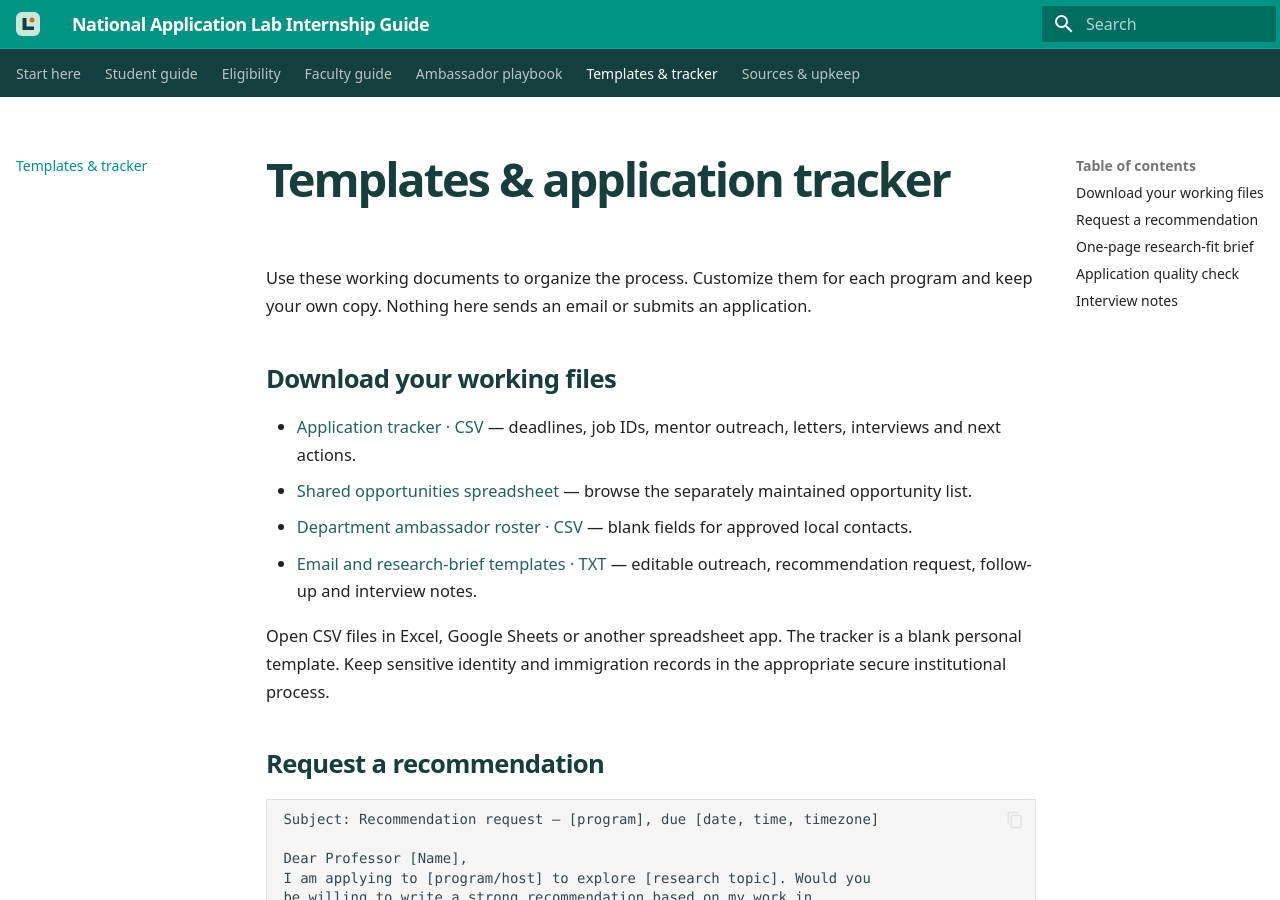
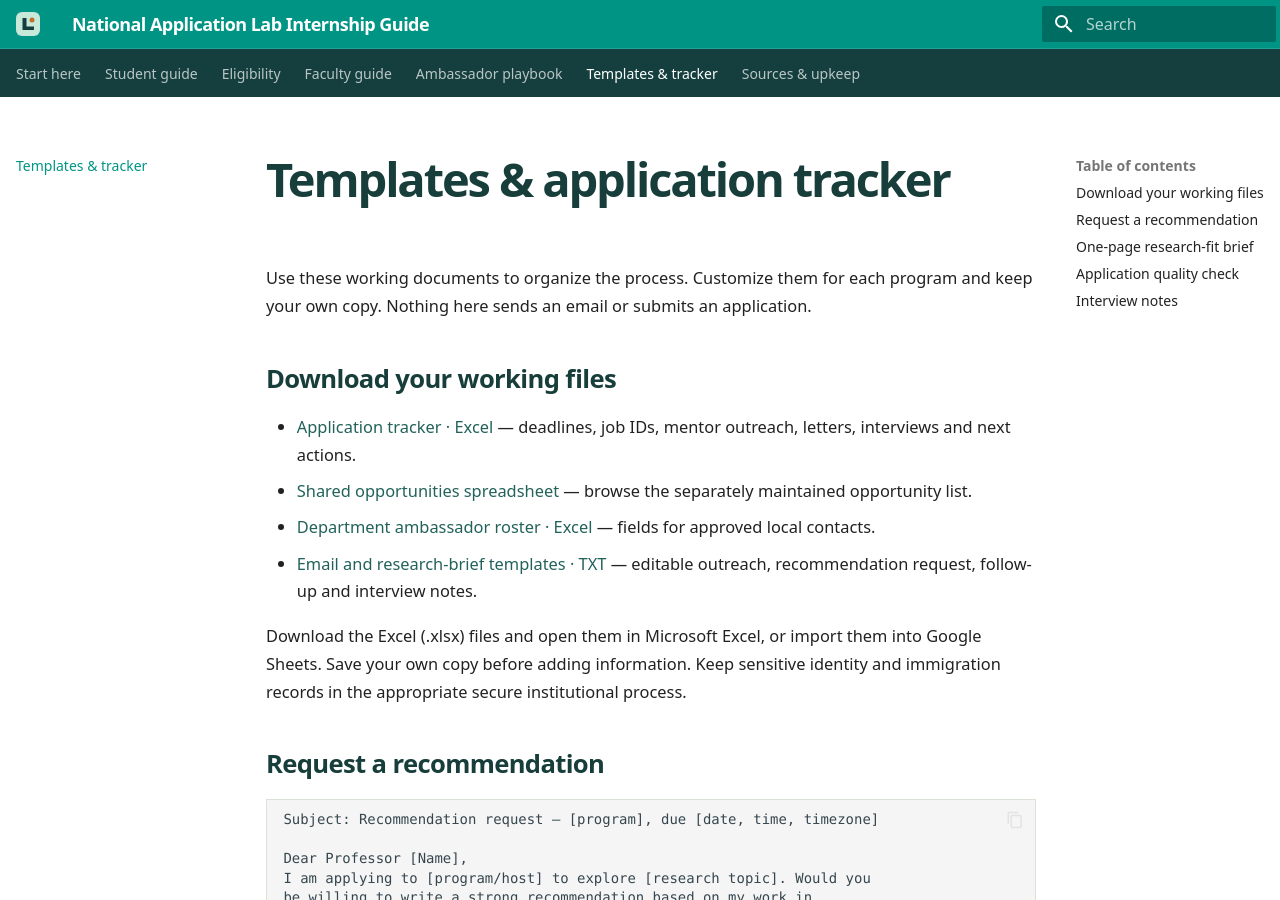
Before and after one commit to university-of-central-oklahoma/national-lab-internship-guide, an MkDocs documentation site: the page built from docs/toolkit.md, in a window 1280 px wide and 900 px high. Built offline with MkDocs 1.6.1 and Material for MkDocs 9.7.7, drawn with Linux system fonts in a browser that asks for light colours.

Commit message:
Update Site source

```diff
--- a/docs/toolkit.md
+++ b/docs/toolkit.md
@@ -4,12 +4,12 @@ Use these working documents to organize the process. Customize them for each pro
 
 ## Download your working files
 
-- [Application tracker · CSV](downloads/application-tracker.csv) — deadlines, job IDs, mentor outreach, letters, interviews and next actions.
+- [Application tracker · Excel](downloads/application-tracker.xlsx) — deadlines, job IDs, mentor outreach, letters, interviews and next actions.
 - [Shared opportunities spreadsheet](https://docs.google.com/spreadsheets/d/1XfAbQf3lic7tOpiT_JgilAPFzAPPrtLPZBIZlM1TGBk/edit?usp=sharing) — browse the separately maintained opportunity list.
-- [Department ambassador roster · CSV](downloads/department-roster.csv) — blank fields for approved local contacts.
+- [Department ambassador roster · Excel](downloads/department-roster.xlsx) — fields for approved local contacts.
 - [Email and research-brief templates · TXT](downloads/templates.txt) — editable outreach, recommendation request, follow-up and interview notes.
 
-Open CSV files in Excel, Google Sheets or another spreadsheet app. The tracker is a blank personal template. Keep sensitive identity and immigration records in the appropriate secure institutional process.
+Download the Excel (.xlsx) files and open them in Microsoft Excel, or import them into Google Sheets. Save your own copy before adding information. Keep sensitive identity and immigration records in the appropriate secure institutional process.
 
 ## Request a recommendation
 
```
Also changed, not shown: docs/ambassadors.md (+1 -1 lines).
